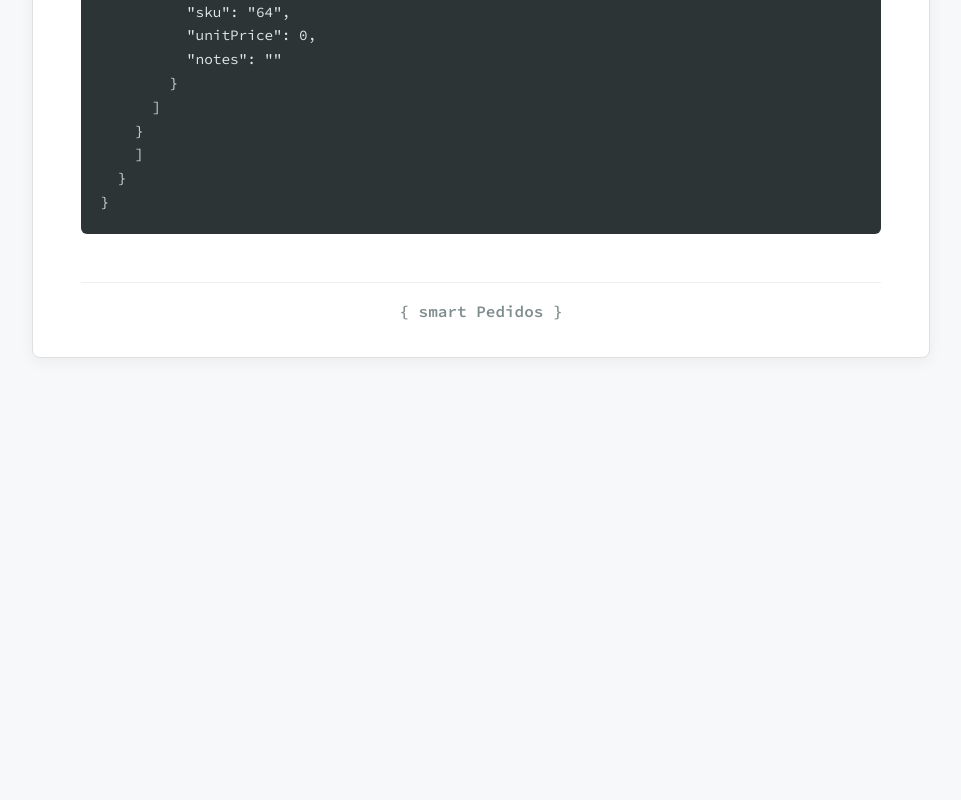
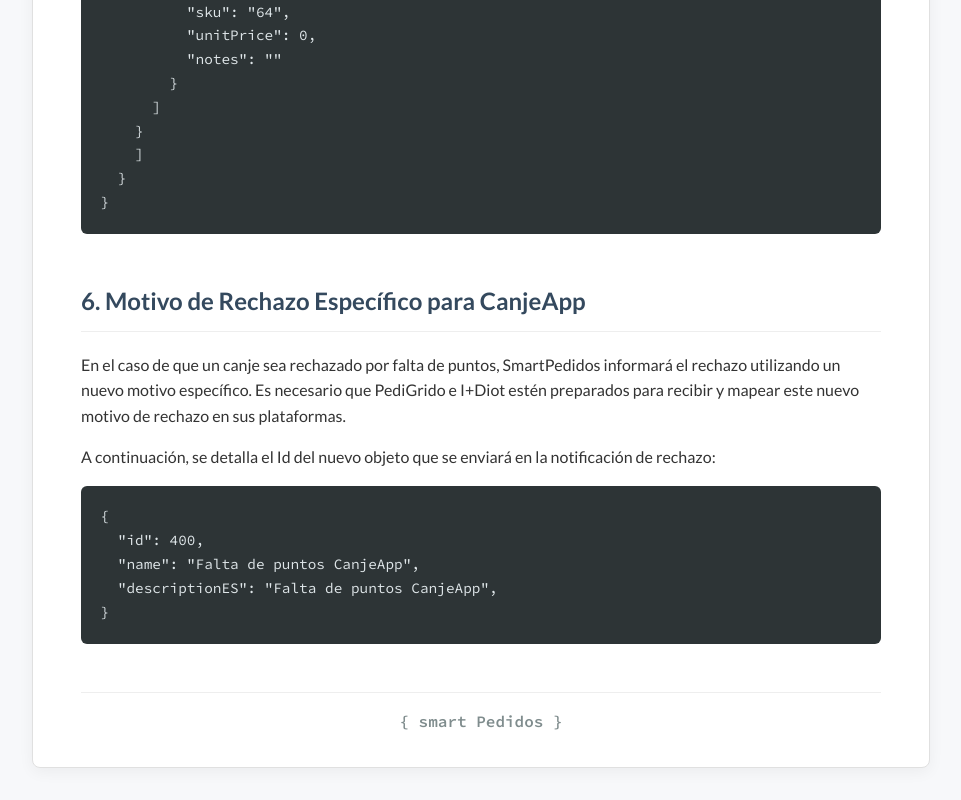
Before and after one commit to smartit-ar/documentacion-smartPedidos, a plain HTML site: page documentacion_canjeapp.html in a window 1280 px wide. Shown: the part 5194-5994 px from the top of the page, without its empty margins (159-1120 px from the left). Before the commit the page ends 5584 px from the top, so only its background shows below. Drawn offline with Linux system fonts and the light colour scheme.

Commit message:
Update documentacion_canjeapp.html

```diff
--- a/documentacion_canjeapp.html
+++ b/documentacion_canjeapp.html
@@ -290,6 +290,16 @@
   }
 }</code></pre>
 
+
+     <h2>6. Motivo de Rechazo Específico para CanjeApp</h2>
+    <p>En el caso de que un canje sea rechazado por falta de puntos, SmartPedidos informará el rechazo utilizando un nuevo motivo específico. Es necesario que PediGrido e I+Diot estén preparados para recibir y mapear este nuevo motivo de rechazo en sus plataformas.</p>
+    <p>A continuación, se detalla el Id del nuevo objeto que se enviará en la notificación de rechazo:</p>
+    <pre><code>{
+  "id": 400,
+  "name": "Falta de puntos CanjeApp",
+  "descriptionES": "Falta de puntos CanjeApp",
+}</code></pre>
+
     <div class="footer-logo">
         { smart Pedidos }
     </div>
```
